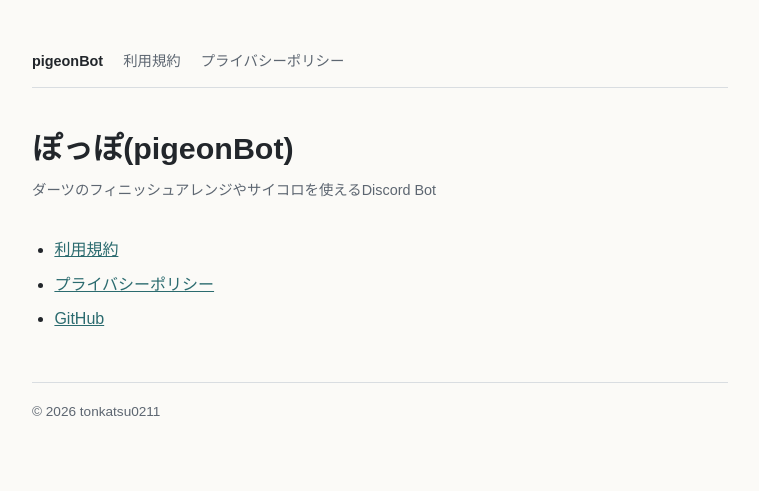
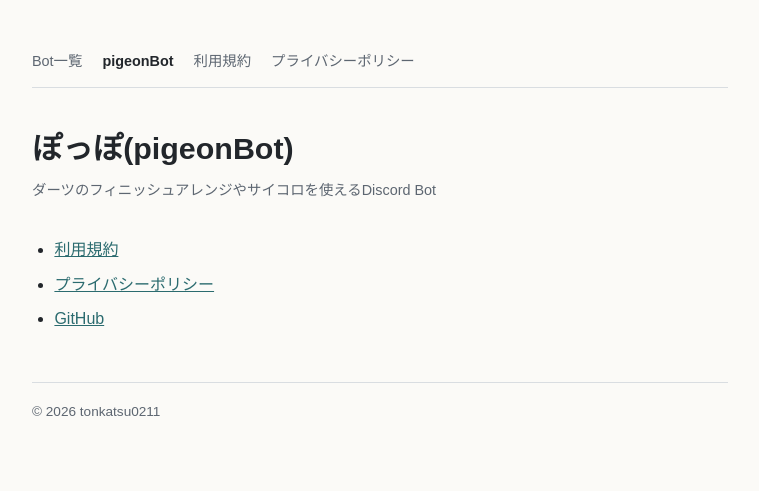
Before and after one commit to tonkatsu0211/pigeonBot, a website: page docs/pigeonBot/index.html in a window 1280 px wide. Shown: the whole page, without its empty margins (260-1019 px from the left). Drawn offline with Linux system fonts and the light colour scheme.

Commit message:
Update index.html

```diff
--- a/docs/pigeonBot/index.html
+++ b/docs/pigeonBot/index.html
@@ -14,7 +14,7 @@
 ul,ol{padding-left:1.4rem}li{margin:.3rem 0}
 footer{margin-top:3rem;padding-top:1rem;border-top:1px solid var(--line);color:var(--mute);font-size:.85rem}
 </style></head><body><main>
-<nav><a href="index.html" aria-current="page">pigeonBot</a><a href="terms.html">利用規約</a><a href="privacy.html">プライバシーポリシー</a></nav>
+<nav><a href="../index.html">Bot一覧</a><a href="index.html" aria-current="page">pigeonBot</a><a href="terms.html">利用規約</a><a href="privacy.html">プライバシーポリシー</a></nav>
 <h1>ぽっぽ(pigeonBot)</h1>
 <p class="meta">ダーツのフィニッシュアレンジやサイコロを使えるDiscord Bot</p>
 <ul><li><a href="terms.html">利用規約</a></li><li><a href="privacy.html">プライバシーポリシー</a></li><li><a href="https://github.com/tonkatsu0211/pigeonBot">GitHub</a></li></ul>
```
